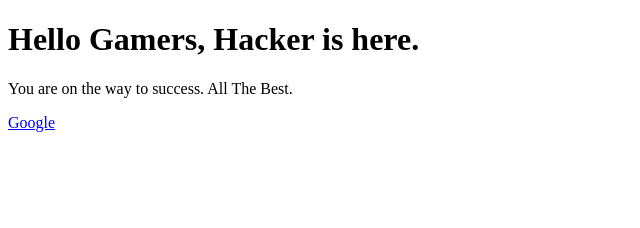
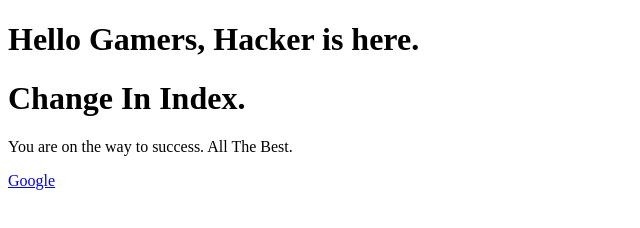
Before and after one commit to jemish123/CourseraTest, a plain HTML site: page sites/index.html in a window 1280 px wide. Shown: the whole page, without its empty margins (0-640 px from the left). Drawn offline with Linux system fonts and the light colour scheme.

Commit message:
Change in File.

```diff
--- a/sites/index.html
+++ b/sites/index.html
@@ -9,6 +9,7 @@
         <h1>
             Hello Gamers, Hacker is here.
         </h1>
+        <h1>Change In Index.</h1>
         <p onclick='alert("This  useless Click.")'>You are on the way to success. All The Best.</p>
         <a href="directed-page.html" title="Jemish Mangukiya">
             Google
```
